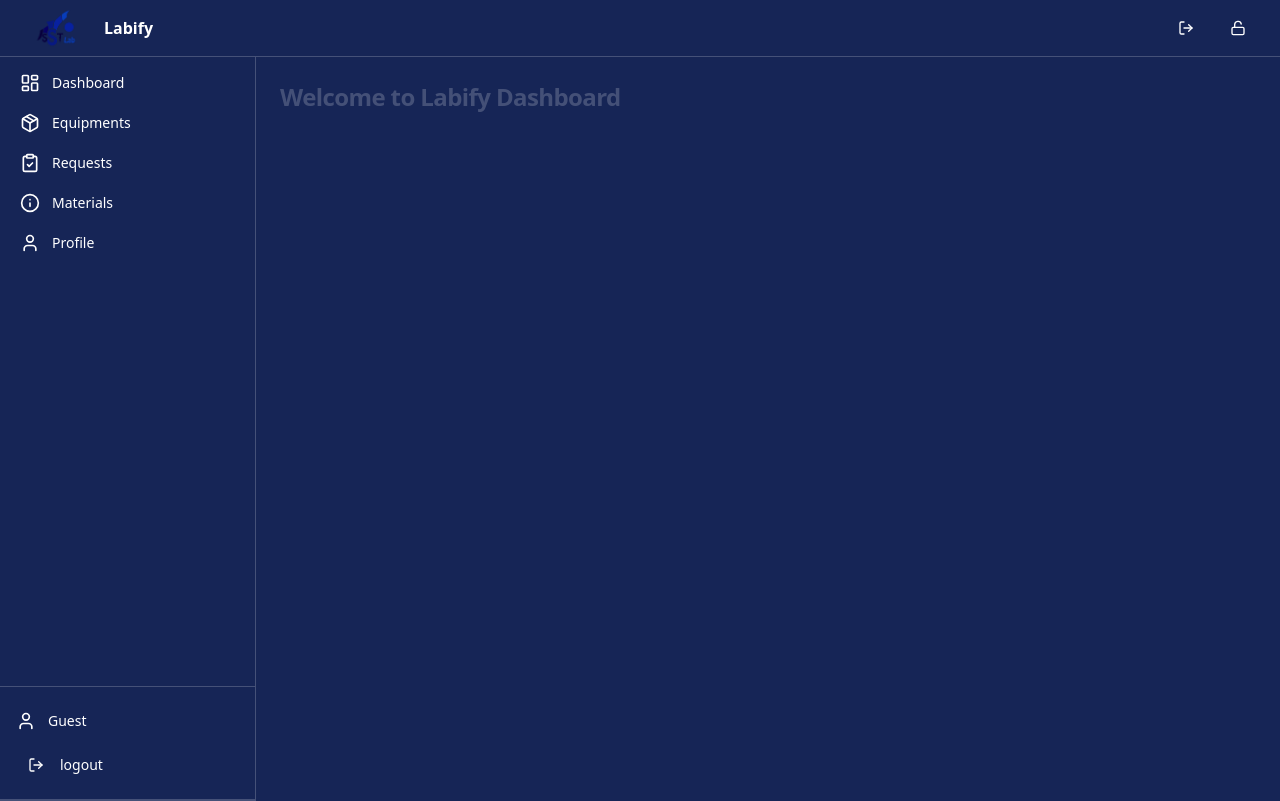
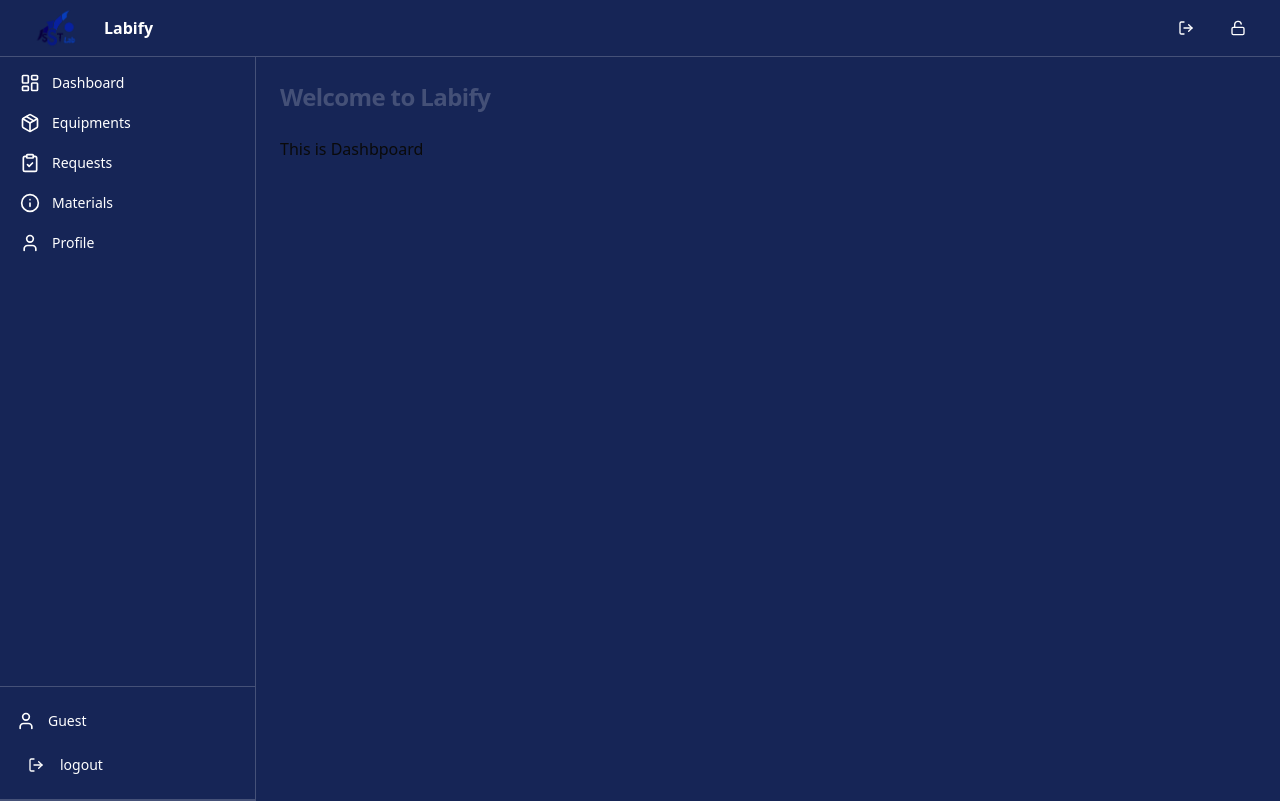
Before and after one commit to Ahmedezz570/Labify, a Next.js app in the folder client/: page /Dashboard in a window 1280 px wide. Before the commit this address had no page. Shown: the top 801 px of the page. Built offline with nearby package versions, Linux system fonts and the light colour scheme.

Commit message:
Adjust layout and navbar elements for improved structure and consistency

```diff
--- /dev/null
+++ b/client/app/Dashboard/page.tsx
@@ -0,0 +1,9 @@
+import React from 'react'
+
+const page = () => {
+  return (
+    <div>This is Dashbpoard</div>
+  )
+}
+
+export default page
--- a/client/app/layout.tsx
+++ b/client/app/layout.tsx
@@ -27,13 +27,11 @@ export default function RootLayout({
 }) {
   return (
     <html lang="en">
-      <body
-        className={`${geistSans.variable} ${geistMono.variable} antialiased`}
-      >
+      <body className={`${geistSans.variable} ${geistMono.variable} antialiased`}>
         <AuthProvider>
-          <Navbar />
-          {children}
-          <Footer />
+          <Navbar>{children}</Navbar>
+
+          {/* <Footer /> */}
         </AuthProvider>
       </body>
     </html>
--- a/client/components/Navbar.tsx
+++ b/client/components/Navbar.tsx
@@ -7,7 +7,13 @@ import { Lock, Unlock } from "lucide-react";
 import useMobile from '@/hooks/use-mobile';
 import Link from 'next/link';
 import Image from "next/image"
-const Layout = () => {
+interface LayoutProps {
+  children: React.ReactNode;
+  isAuthenticated?: boolean;
+  userRole?: "student" | "admin";
+  userName?: string;
+}
+const Layout = ({children}:LayoutProps) => {
     const {user} = useAuth();
     const [sidebarOpen, setSidebarOpen] = useState(false);
     const [isDisabled, setIsDisabled] = useState(false);
@@ -42,11 +48,11 @@ const Layout = () => {
           </div>
           <div className="flex-1"></div>
           <div className="flex items-center gap-2">
-            <Button className='mr-2' size="icon"  variant="ghost" title='LogOut'>
+            <Button className='mr-2 hover:bg-blue-900 cursor-pointer' size="icon"  variant="ghost" title='LogOut'>
                <LogOut className="h-5 w-5 text-white" />
                <span className="sr-only">LogOut</span>
             </Button>
-            <Button variant="ghost" size="icon" onClick={()=>{console.log("LoLLLL")}}>
+            <Button className ="hover:bg-blue-900 cursor-pointer"variant="ghost" size="icon" onClick={()=>{console.log("LoLLLL")}}>
                {isDisabled ? <Lock className="h-5 w-5 text-white" /> : <Unlock className="h-5 w-5 text-white" />}
             </Button>
           </div>
@@ -86,10 +92,11 @@ const Layout = () => {
           {true && (
             <div className="mb-6">
               <h1 className="text-2xl font-bold tracking-tight text-white/20">
-                Welcome to Labify Dashboard
+                Welcome to Labify
               </h1>
             </div>
           )}
+          {children}
         </main>
         </div>
    </div>
@@ -104,25 +111,25 @@ function renderSidebarContent(isAuthenticated: boolean, userRole: "student" | "a
 
 
 
-            <Link href="/dashboard" className="group flex items-center gap-3 rounded-md px-3 py-2 text-sm font-medium hover:bg-accent">
+            <Link href="/Dashboard" className="group flex items-center gap-3 rounded-md px-3 py-2 text-sm font-medium hover:bg-blue-900">
               <LayoutDashboard className="h-5 w-5" />
               <span>Dashboard</span>
             </Link>
-            <Link href="/equipment" className="group flex items-center gap-3 rounded-md px-3 py-2 text-sm font-medium hover:bg-accent">
+            <Link href="/equipment" className="group flex items-center gap-3 rounded-md px-3 py-2 text-sm font-medium hover:bg-blue-900">
               <Package className="h-5 w-5" />
               <span>Equipments</span>
             </Link>
-            <Link href="/requests" className="group flex items-center gap-3 rounded-md px-3 py-2 text-sm font-medium hover:bg-accent">
+            <Link href="/requests" className="group flex items-center gap-3 rounded-md px-3 py-2 text-sm font-medium hover:bg-blue-900">
               <ClipboardCheck className="h-5 w-5" />
               <span>Requests</span>
             </Link>
-            <Link href="/materials" className="group flex items-center gap-3 rounded-md px-3 py-2 text-sm font-medium hover:bg-accent">
+            <Link href="/materials" className="group flex items-center gap-3 rounded-md px-3 py-2 text-sm font-medium hover:bg-blue-900">
                <Info className="h-5 w-5" />
               <span>Materials</span>
             </Link>
 
             {userRole === "student" && (
-               <Link href="/profile" className="group flex items-center gap-3 rounded-md px-3 py-2 text-sm font-medium hover:bg-accent">
+               <Link href="/profile" className="group flex items-center gap-3 rounded-md px-3 py-2 text-sm font-medium hover:bg-blue-900">
               <User className="h-5 w-5" />
               <span>Profile</span>
             </Link>
```
